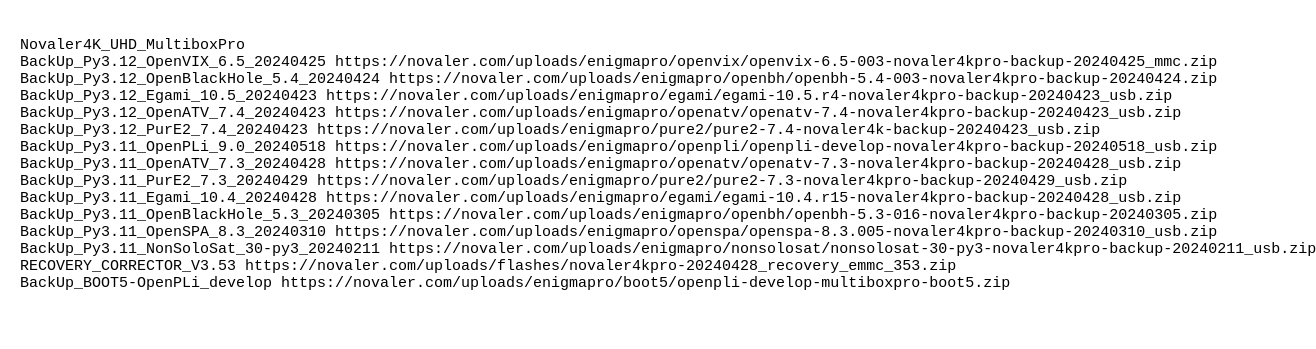
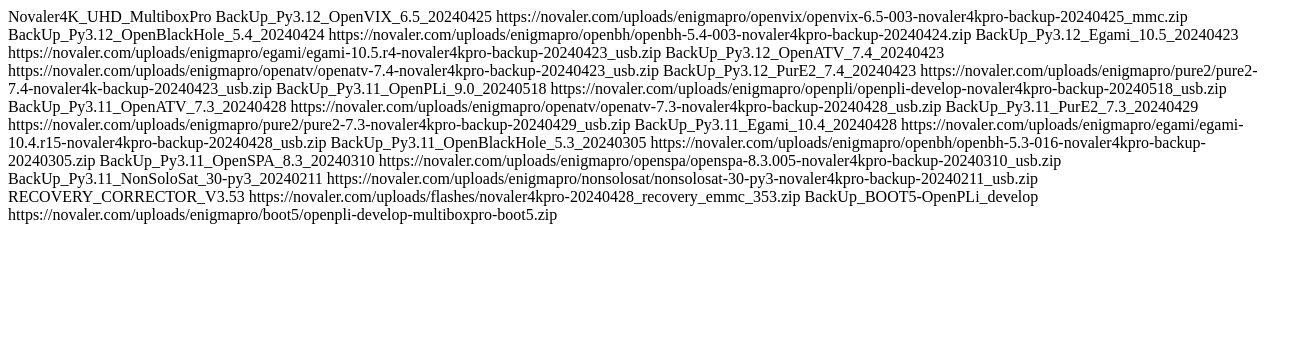
Before and after one commit to bzekhrouf/150288n, a plain HTML site: page index.html in a window 1280 px wide. Shown: the whole page, 1316 px wide, since content can reach past the window. Drawn offline with Linux system fonts and the light colour scheme.

Commit message:
Update index.html

```diff
--- a/index.html
+++ b/index.html
@@ -1,20 +1,3 @@
-<!DOCTYPE html>
-<html>
-<head>
-  <meta charset="UTF-8">
-  <title>Backup Pro</title>
-  <style>
-    body {
-      font-family: monospace;
-      font-size: 15px;
-      white-space: pre;
-      background: #ffffff;
-      color: #000000;
-      margin: 20px;
-    }
-  </style>
-</head>
-<body>
 Novaler4K_UHD_MultiboxPro
 BackUp_Py3.12_OpenVIX_6.5_20240425 https://novaler.com/uploads/enigmapro/openvix/openvix-6.5-003-novaler4kpro-backup-20240425_mmc.zip
 BackUp_Py3.12_OpenBlackHole_5.4_20240424 https://novaler.com/uploads/enigmapro/openbh/openbh-5.4-003-novaler4kpro-backup-20240424.zip
@@ -30,5 +13,3 @@ BackUp_Py3.11_OpenSPA_8.3_20240310 https://novaler.com/uploads/enigmapro/openspa
 BackUp_Py3.11_NonSoloSat_30-py3_20240211 https://novaler.com/uploads/enigmapro/nonsolosat/nonsolosat-30-py3-novaler4kpro-backup-20240211_usb.zip
 RECOVERY_CORRECTOR_V3.53 https://novaler.com/uploads/flashes/novaler4kpro-20240428_recovery_emmc_353.zip
 BackUp_BOOT5-OpenPLi_develop https://novaler.com/uploads/enigmapro/boot5/openpli-develop-multiboxpro-boot5.zip
-</body>
-</html>
```
